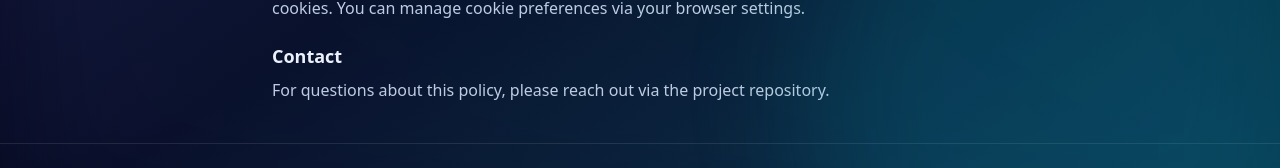
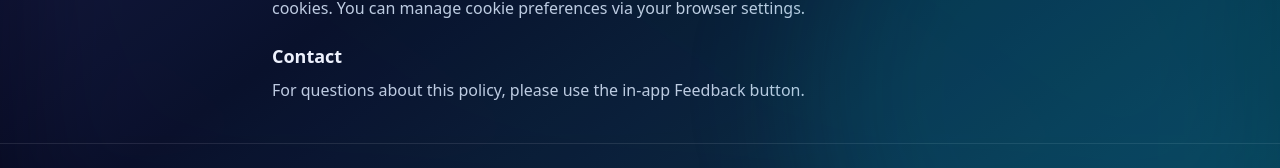
Before and after one commit to kptbarbarossa/validationly, a React (Vite) app: page /privacy in a window 1280 px wide. Shown: the part 660-828 px from the top of the page. Built offline with nearby package versions, Linux system fonts and the light colour scheme; no server answers.

Commit message:
docs(privacy): change Contact section to reference in-app Feedback button

```diff
--- a/src/pages/PrivacyPolicyPage.tsx
+++ b/src/pages/PrivacyPolicyPage.tsx
@@ -50,7 +50,7 @@ const PrivacyPolicyPage: React.FC = () => {
           <section>
             <h2 className="text-lg font-semibold text-white mb-2">Contact</h2>
             <p>
-              For questions about this policy, please reach out via the project repository.
+              For questions about this policy, please use the in‑app Feedback button.
             </p>
           </section>
         </div>
```
